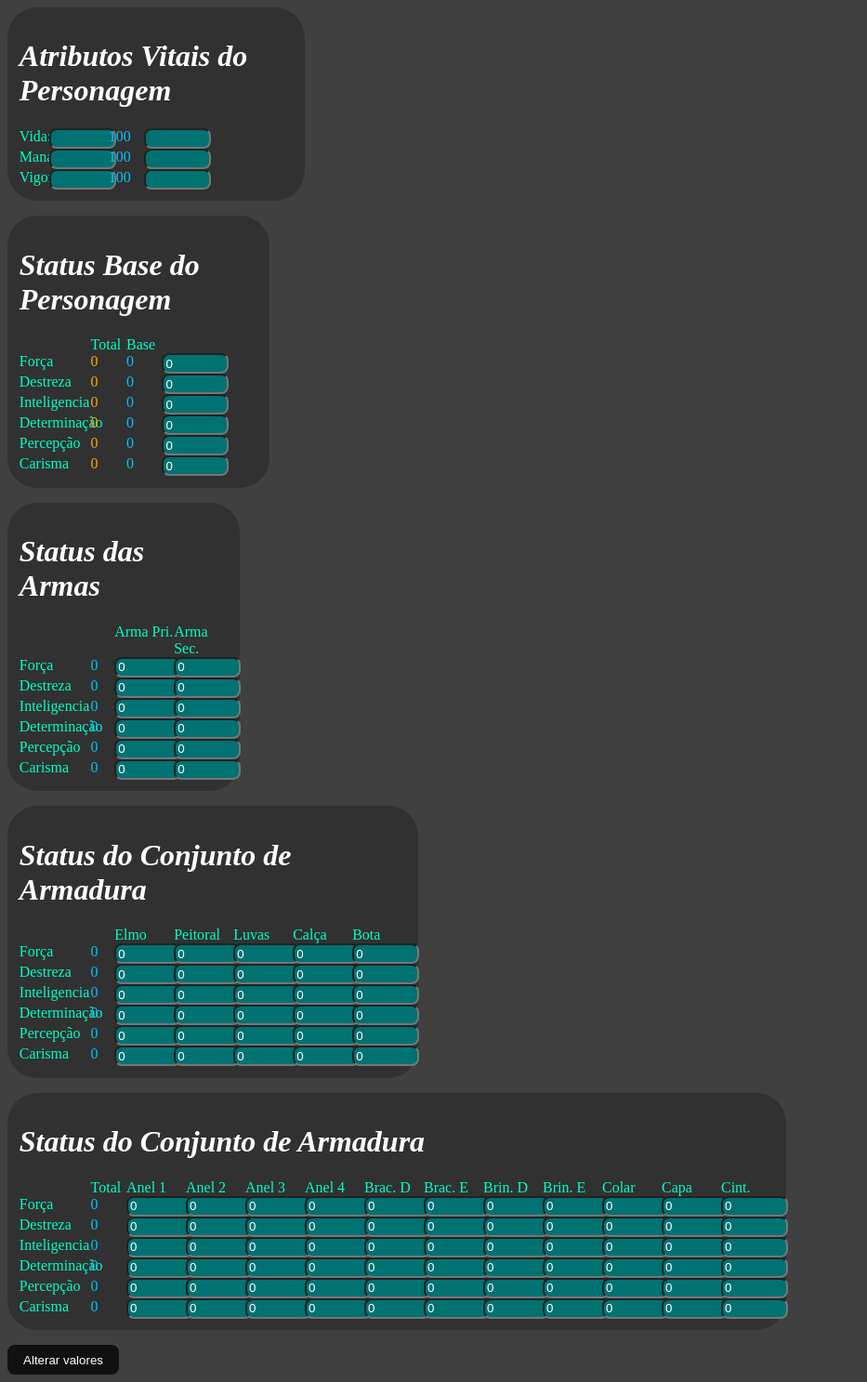
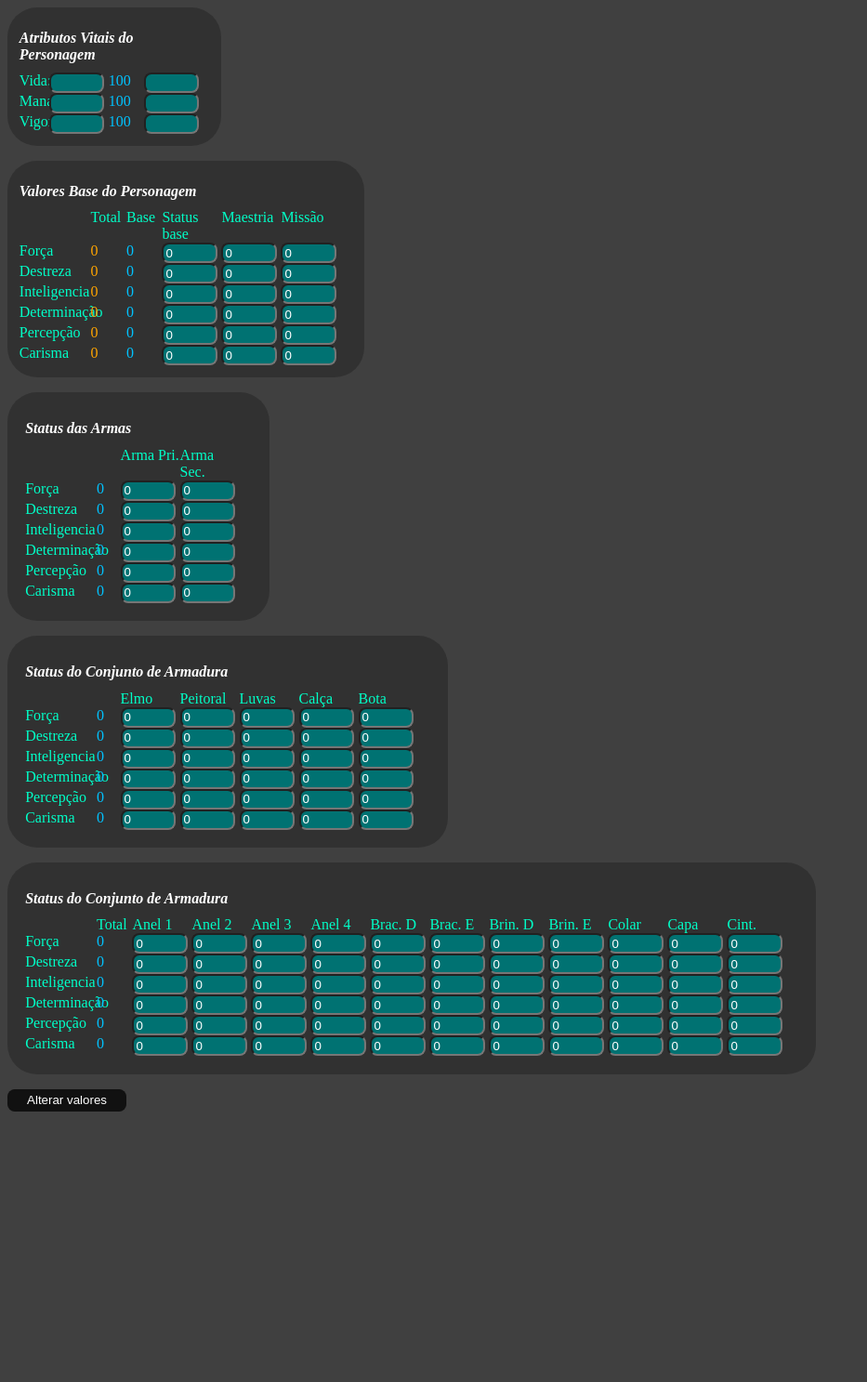
Before and after one commit to DivineHealing/JOGADORESCDE, a Flask app: page / in a window 1280 px wide. Shown: the whole page at 93% size, without its empty margins (0-933 px from the left). After the commit the page ends 1196 px from the top, so only its background shows below. Run offline with Flask 3, Linux system fonts and the light colour scheme.

Commit message:
Adições que estavam pendentes e ajustes

```diff
--- a/static/styles.css
+++ b/static/styles.css
@@ -13,12 +13,12 @@ body {
     border-radius: 4vh;
     border-color: rgb(0, 0, 0);
     padding: 1vw;
-    width: 23vw;
+    width: 16vw;
 }
 
 .atrstatus {
     display: grid;
-    grid-template-columns: 6vw 3vw 3vw 5vw;
+    grid-template-columns: 6vw 3vw 3vw 5vw 5vw 5vw;
 }
 
 .valstatus {
@@ -27,7 +27,7 @@ body {
     border-radius: 4vh;
     border-color: rgb(0, 0, 0);
     padding: 1vw;
-    width: 20vw;
+    width: 28vw;
 }
 
 .atrequipamento {
@@ -40,13 +40,14 @@ body {
     background-color: #313131;
     border-radius: 4vh;
     border-color: rgb(0, 0, 0);
-    padding: 1vw;
-    width: 32.5vw;
+    padding: 1.5vw;
+    width: 34vw;
 }
 
 .valatributo h1, .valstatus h1, .valequipamento h1, .valacessorio h1, .valarma h1{
     color: white;
     font-style: italic;
+    font-size: 2vh;
 }
 
 .atributo label,  .atrstatus label, .atrequipamento label, .atracessorio label, .atrarma label{
@@ -62,8 +63,8 @@ body {
     background-color: #313131;
     border-radius: 4vh;
     border-color: rgb(0, 0, 0);
-    padding: 1vw;
-    width: 17.5vw;
+    padding: 1.5vw;
+    width: 19vw;
 }
 
 .atrarma {
@@ -75,7 +76,7 @@ input {
     outline: none;
     color: #fff;
     background-color: rgb(0, 114, 114);
-    width: 8vh;
+    width: 4vw;
     height: 2vh;
     border-radius: 1vh;
 }
@@ -89,8 +90,8 @@ labeltot {
     background-color: #313131;
     border-radius: 4vh;
     border-color: rgb(0, 0, 0);
-    padding: 1vw;
-    width: 63.5vw;
+    padding: 1.5vw;
+    width: 65vw;
 }
 .atracessorio {
     display: grid;
@@ -98,8 +99,8 @@ labeltot {
 }
 
 button{
-    width: 15vh;
-    height: 4vh;
+    width: 10vw;
+    height: 3vh;
     border: none;
     outline: none;
     color: #fff;
--- a/templates/home.html
+++ b/templates/home.html
@@ -37,42 +37,56 @@
 
     <p></p>
     <div class="valstatus" onchange="alterar()">
-        <h1>Status Base do Personagem</h1>
+        <h1>Valores Base do Personagem</h1>
         <div class="atrstatus">
             <label for="forca"></label>
             <label for="forca">Total</label>
             <label for="forca">Base</label>
-            <label for="forca"></label>
+            <label>Status base</label>
+            <label>Maestria</label>
+            <label>Missão</label>
 
             <label for="forca">Força</label>
             <labeltot id=forcaT>0</labeltot>
             <labelat id="forcat">0</labelat>
             <input type="number" id="forca" value="0" pattern="[0-9]+$">
+            <input type="number" id="forcaMT" value="0" pattern="[0-9]+$">
+            <input type="number" id="forcaMS" value="0" pattern="[0-9]+$">
 
             <label for="destreza">Destreza </label>
             <labeltot id=destrezaT>0</labeltot>
             <labelat id="destrezat">0</labelat>
             <input type="number" id="destreza" value="0" pattern="[0-9]+$">
+            <input type="number" id="destrezaMT" value="0" pattern="[0-9]+$">
+            <input type="number" id="destrezaMS" value="0" pattern="[0-9]+$">
 
             <label for="inteligencia">Inteligencia</label>
             <labeltot id=inteligenciaT>0</labeltot>
             <labelat id="inteligenciat">0</labelat>
             <input type="number" id="inteligencia" value="0" pattern="[0-9]+$">
+            <input type="number" id="inteligenciaMT" value="0" pattern="[0-9]+$">
+          <input type="number" id="inteligenciaMS" value="0" pattern="[0-9]+$">
 
             <label for="determinacao">Determinação </label>
             <labeltot id=determinacaoT>0</labeltot>
-            <labelat id="determinacaot">0</labelat >
+            <labelat id="determinacaot">0</labelat>
             <input type="number" id="determinacao" value="0" pattern="[0-9]+$">
+            <input type="number" id="determinacaoMT" value="0" pattern="[0-9]+$">
+            <input type="number" id="determinacaoMS" value="0" pattern="[0-9]+$">
 
             <label for="percepcao">Percepção</label>
             <labeltot id=percepcaoT>0</labeltot>
             <labelat id="percepcaot">0</labelat>
             <input type="number" id="percepcao" value="0" pattern="[0-9]+$">
+            <input type="number" id="percepcaoMT" value="0" pattern="[0-9]+$">
+            <input type="number" id="percepcaoMS" value="0" pattern="[0-9]+$">
 
             <label for="carisma">Carisma</label>
             <labeltot id=carismaT>0</labeltot>
             <labelat id="carismat">0</labelat>
             <input type="number" id="carisma" value="0" pattern="[0-9]+$">
+            <input type="number" id="carismaMT" value="0" pattern="[0-9]+$">
+            <input type="number" id="carismaMS" value="0" pattern="[0-9]+$">
         </div>
     </div>
     <p></p>
@@ -119,7 +133,7 @@
     <div class="valequipamento" onchange="alterar()">
         <h1>Status do Conjunto de Armadura</h1>
         <div class="atrequipamento">
-            <label ></label>
+            <label></label>
             <labelat id="forcatT"></labelat>
             <label for="forca">Elmo</label>
             <label for="forca">Peitoral</label>
@@ -127,7 +141,7 @@
             <label for="forca">Calça</label>
             <label for="forca">Bota</label>
 
-            <label >Força</label>
+            <label>Força</label>
             <labelat id="forcaCJ">0</labelat>
             <input type="number" id="forcaE" value="0" pattern="[0-9]+$">
             <input type="number" id="forcaP" value="0" pattern="[0-9]+$">
@@ -143,7 +157,7 @@
             <input type="number" id="destrezaC" value="0" pattern="[0-9]+$">
             <input type="number" id="destrezaB" value="0" pattern="[0-9]+$">
 
-            <label >Inteligencia</label>
+            <label>Inteligencia</label>
             <labelat id="inteligenciaCJ">0</labelat>
             <input type="number" id="inteligenciaE" value="0" pattern="[0-9]+$">
             <input type="number" id="inteligenciaP" value="0" pattern="[0-9]+$">
```
